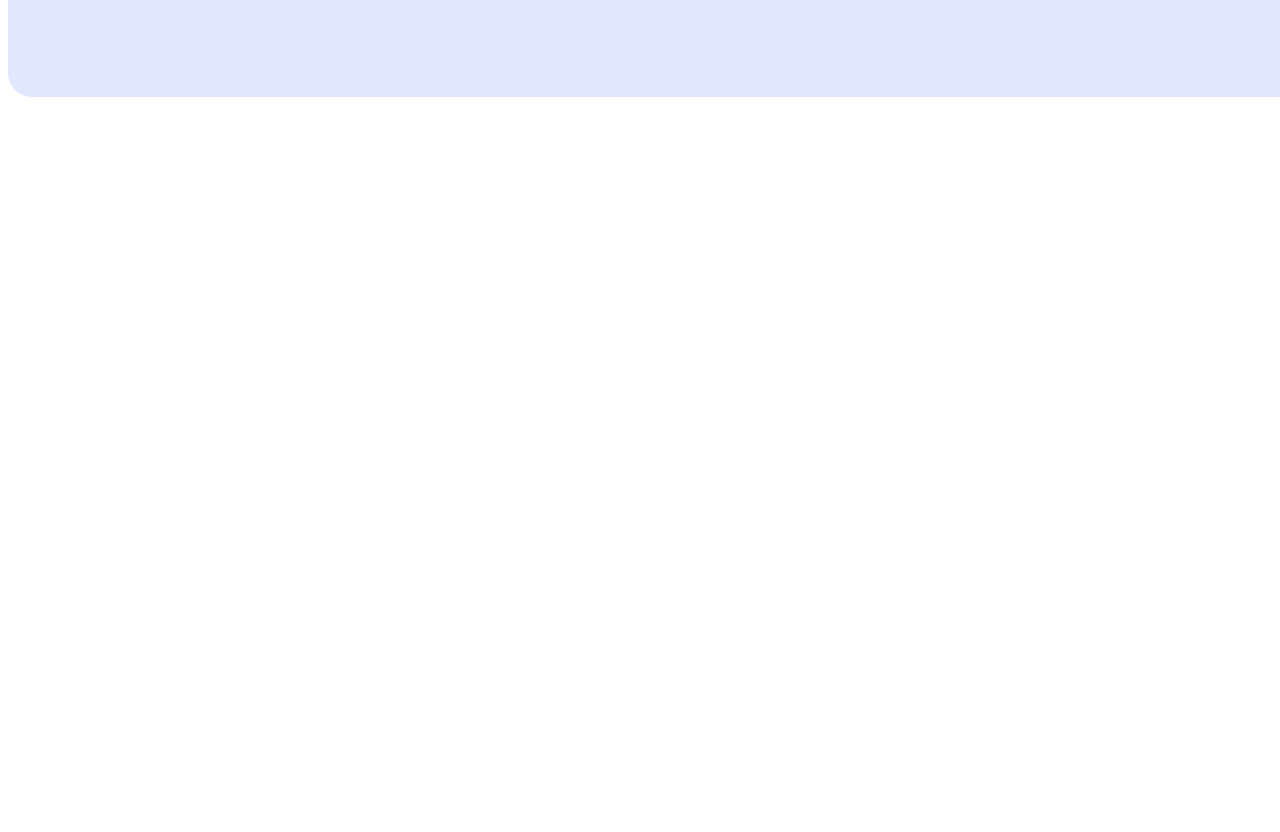
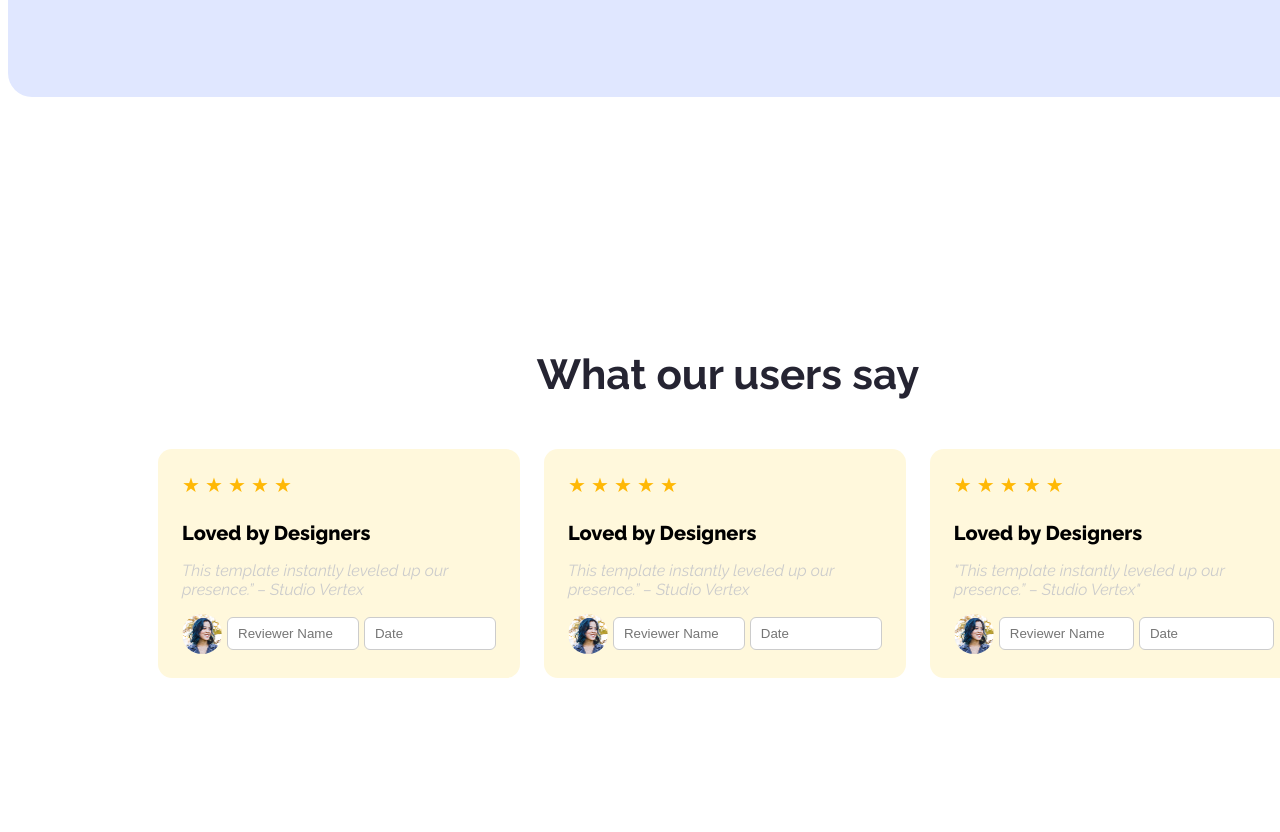
Before and after one commit to eponroy/Assignment-1-webflowgenious, a plain HTML site: page index.html in a window 1280 px wide. Shown: the part 1660-2492 px from the top of the page. Before the commit the page ends 1873 px from the top, so only its background shows below. Drawn offline with Linux system fonts and the light colour scheme.

Commit message:
addted the user-feedback-section

```diff
--- a/index.html
+++ b/index.html
@@ -50,7 +50,42 @@
       </div>
     </div>
   </section>
-
+   <!--user-Feedback Section -->
+  <section class="feedback-container">
+    <h3>What our users say</h3>
+    <div class="feedback-list">
+      <div class="feedback">
+        <div class="stars">&#9733 &#9733 &#9733 &#9733 &#9733;</div>
+        <p class="feedback-title">Loved by Designers</p>
+        <p class="feedback-sub-title">This template instantly leveled up our presence.” – Studio Vertex</p>
+        <div class="reviewer-info">
+          <img src="/Assets/avatar.png" alt="Reviewer">
+          <input type="text" placeholder="Reviewer Name">
+          <input type="text" placeholder="Date">
+        </div>
+      </div>
+      <div class="feedback">
+        <div class="stars">&#9733 &#9733 &#9733 &#9733 &#9733;</div>
+        <p class="feedback-title">Loved by Designers</p>
+        <p class="feedback-sub-title">This template instantly leveled up our presence.” – Studio Vertex</p>
+        <div class="reviewer-info">
+          <img src="/Assets/avatar.png" alt="Reviewer">
+          <input type="text" placeholder="Reviewer Name">
+          <input type="text" placeholder="Date">
+        </div>
+      </div>
+      <div class="feedback">
+        <div class="stars">&#9733 &#9733 &#9733 &#9733 &#9733;</div>
+        <p class="feedback-title">Loved by Designers</p>
+        <p class="feedback-sub-title">"This template instantly leveled up our presence.” – Studio Vertex"</p>
+        <div class="reviewer-info">
+          <img src="/Assets/avatar.png" alt="Reviewer">
+          <input type="text" placeholder="Reviewer Name">
+          <input type="text" placeholder="Date">
+        </div>
+      </div>
+    </div>
+  </section>
 
     </main>
     <footer>
--- a/styles/styles.css
+++ b/styles/styles.css
@@ -3,6 +3,10 @@
   font-optical-sizing: auto;
   font-weight: weight;
   font-style: normal;
+
+  body{
+    background-color: #F5F8FF;
+  }
 
   /* navbar & banner section  */
 }
@@ -117,3 +121,72 @@ img{
   text-align: center;
   margin-top: auto;
 }
+
+/* feedback */
+.feedback-container{
+  width: 1140px;
+  height: 342px;
+  gap: 50px;
+  text-align: center;
+  padding: 137px 150px;
+  margin: 0 auto;
+  background-color: lav;
+
+}
+.feedback-container h3 {
+  font-size: 42px;
+  font-weight: bold;
+  color: #252432;
+  margin-top: auto;
+  margin-bottom: 50px;
+}
+.feedback-list {
+  display: flex;
+  justify-content: space-between;
+  gap: 24px;
+  text-align: left;
+  justify-content: left;
+
+}
+.feedback {
+  background: cornsilk;
+  padding: 24px;
+  border-radius: 14px;
+  gap: 24px;
+  min-width: 280px;
+  max-width: 32%;
+
+}
+.stars {
+  color: #FFB805;
+  font-size: 20px;
+  margin-bottom: 24px;
+}
+.feedback-title {
+  font-size: 20px;
+  font-weight: 800;
+  margin-bottom: auto;
+}
+.feedback-sub-title {
+  font-style: italic;
+  color: #ccc;
+  margin-bottom: 15px;
+}
+.reviewer-info {
+  display: flex;
+  align-items: center;
+  gap: 5px;
+  flex-wrap: nowrap;
+  justify-content: left;
+}
+.reviewer-info img {
+  border-radius: 50%;
+  width: 40px;
+  height: 40px;
+}
+.reviewer-info input[type="text"] {
+  padding: 8px 10px;
+  border: 1px solid #ccc;
+  border-radius: 6px;
+  width: 45%;
+}
```
